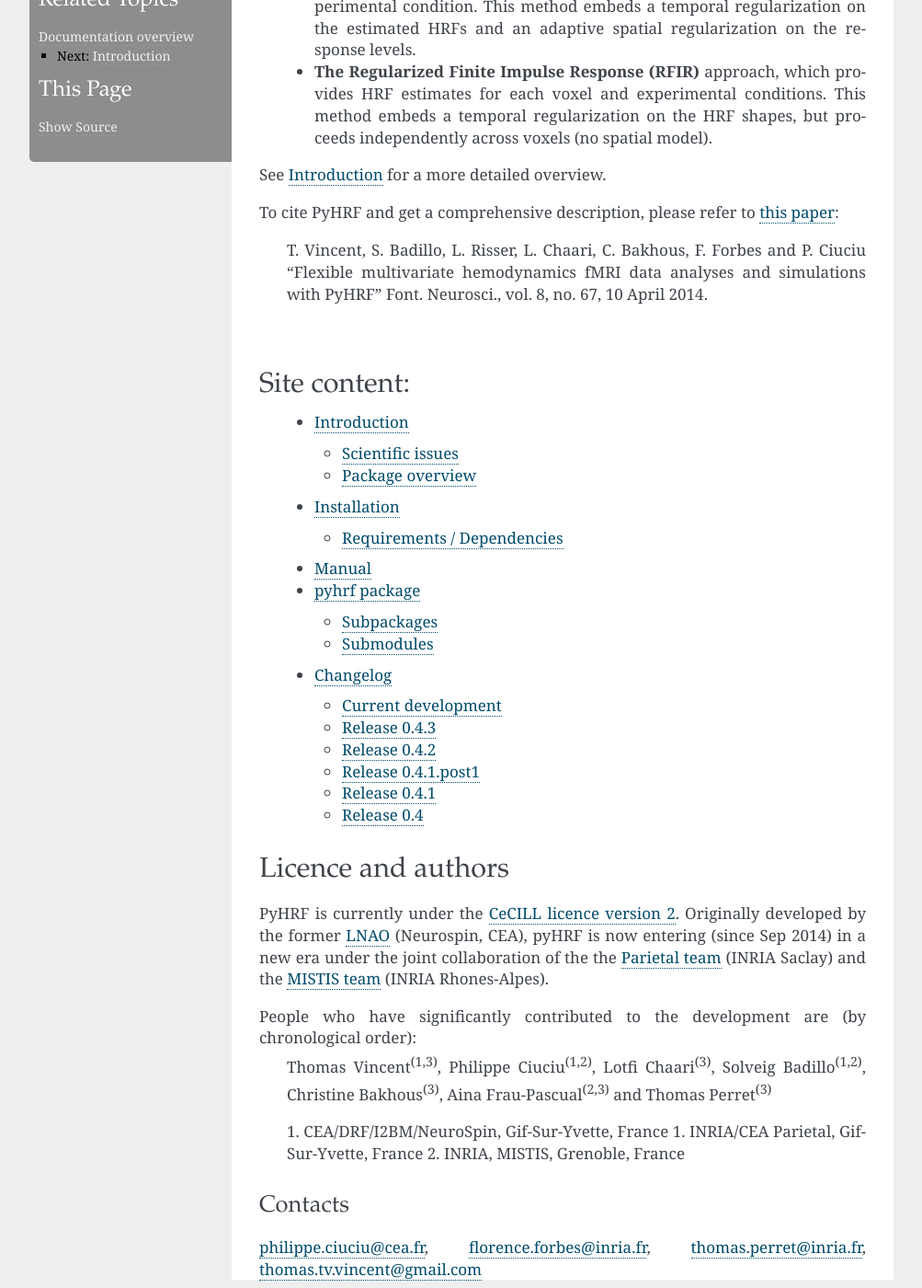
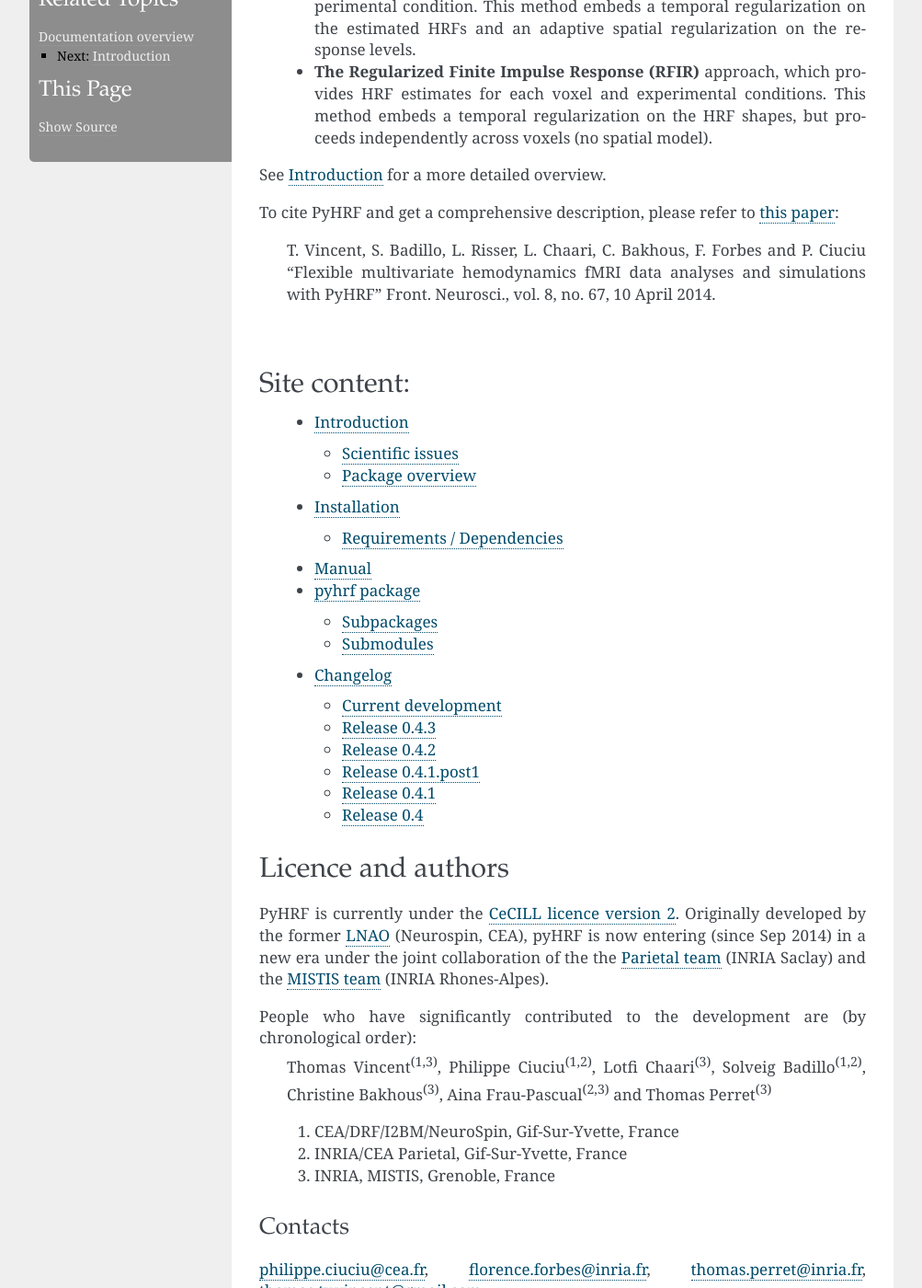
Before and after one commit to pyhrf/pyhrf, a Sphinx documentation site: the page built from doc/sphinx/source/index.rst, in a window 1280 px wide and 1400 px high, scrolled down 551 px. Shown: the whole window at 92% size, without its empty margins (138-1141 px from the left). Built offline with Sphinx 7.4.7, drawn with Linux system fonts in a browser that asks for light colours; formulas are drawn with MathJax 3; pages that are not in the unit, such as notebooks, are missing from menus.

Commit message:
modif-index-web-ff

```diff
--- a/doc/sphinx/source/index.rst
+++ b/doc/sphinx/source/index.rst
@@ -23,7 +23,7 @@
 
     T. Vincent, S. Badillo, L. Risser, L. Chaari, C. Bakhous, F. Forbes and P.
     Ciuciu “Flexible multivariate hemodynamics fMRI data analyses and
-    simulations with PyHRF” Font. Neurosci., vol. 8, no. 67, 10 April 2014.
+    simulations with PyHRF” Front. Neurosci., vol. 8, no. 67, 10 April 2014.
 |
 
 .. Developpment status
@@ -57,8 +57,8 @@
          Thomas Vincent\ :sup:`(1,3)`, Philippe Ciuciu\ :sup:`(1,2)`, Lotfi Chaari\ :sup:`(3)`, Solveig Badillo\ :sup:`(1,2)`, Christine Bakhous\ :sup:`(3)`, Aina Frau-Pascual\ :sup:`(2,3)` and Thomas Perret\ :sup:`(3)`
 
          1. CEA/DRF/I2BM/NeuroSpin, Gif-Sur-Yvette, France
-         1. INRIA/CEA Parietal, Gif-Sur-Yvette, France
-         2. INRIA, MISTIS, Grenoble, France
+         2. INRIA/CEA Parietal, Gif-Sur-Yvette, France
+         3. INRIA, MISTIS, Grenoble, France
 
 Contacts
 ++++++++
```
